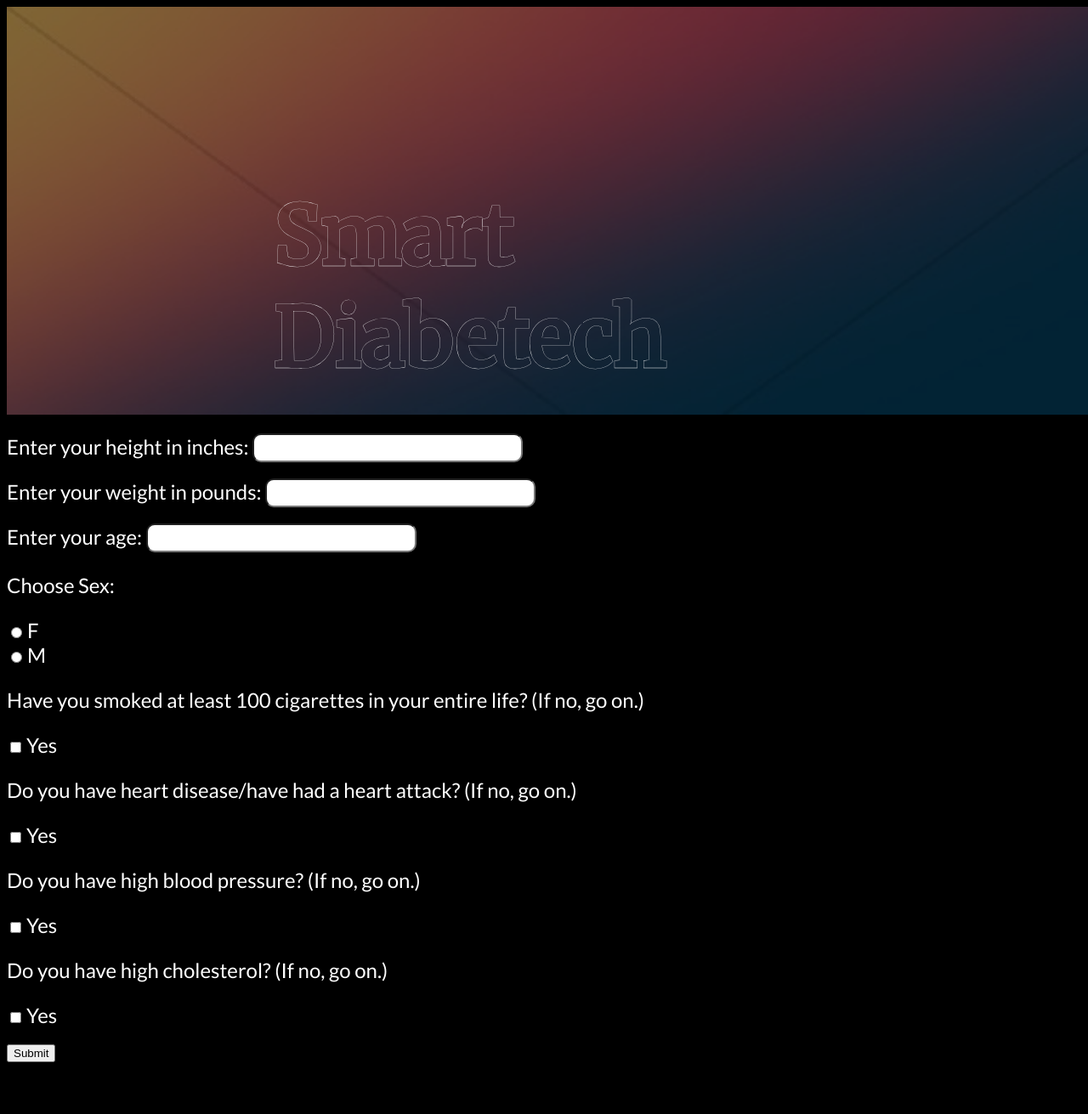
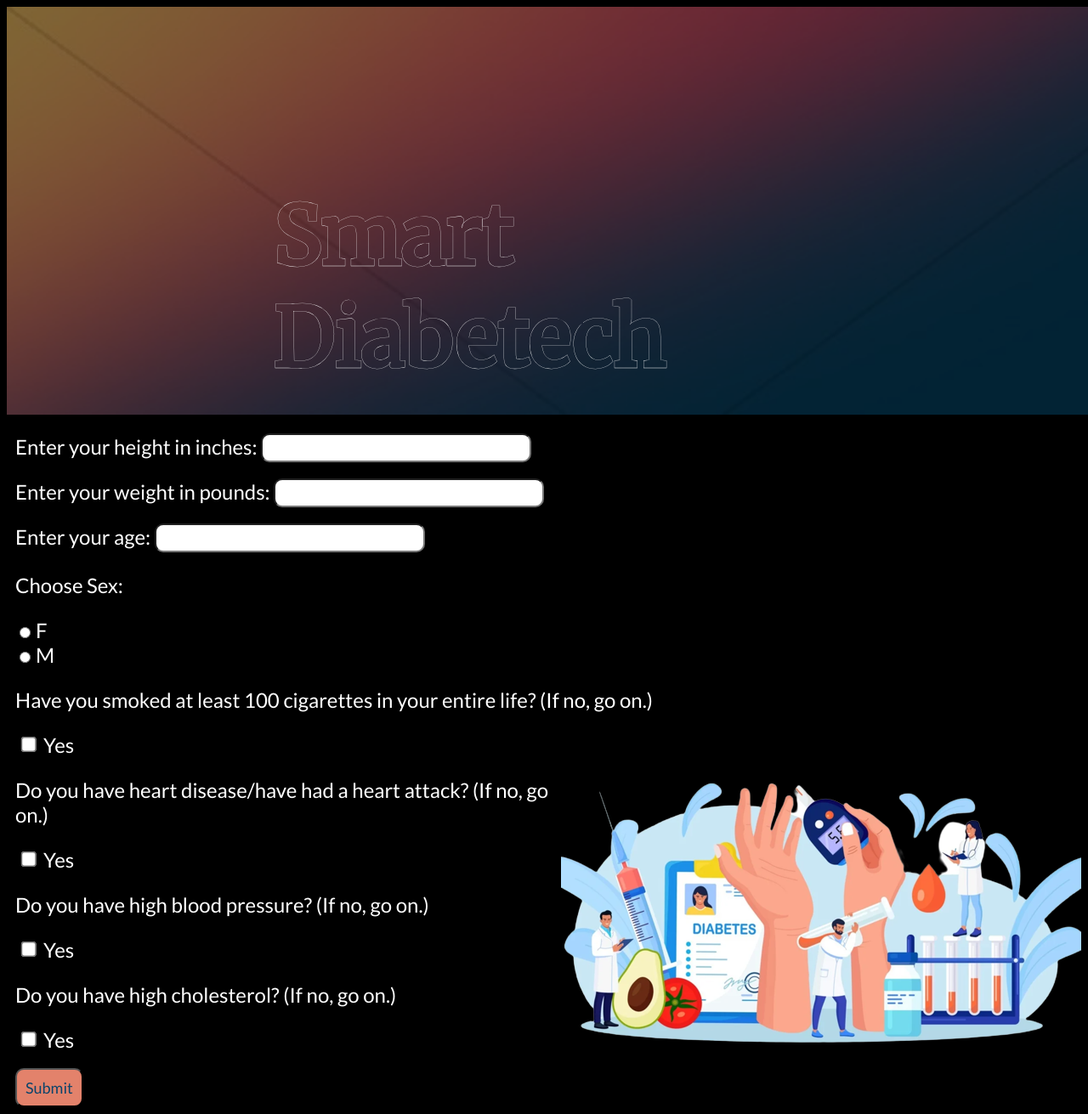
Before and after one commit to shreeyachand/technica-diabetes, a Flask app: page / in a window 1280 px wide; the page is wider, and only the part inside the window is pictured. Shown: that part at 85% size. Before the commit the page ends 1250 px from the top of that part, so only its background shows below. Run offline with Flask 2, Linux system fonts and the light colour scheme.

Commit message:
style changes and scaling

```diff
--- a/app.py
+++ b/app.py
@@ -2,6 +2,7 @@ from flask import Flask, render_template, request, redirect
 import pickle, os
 import numpy as np
 import pandas as pd
+from scipy import stats
 
 app_version = '1.1.0'
 
@@ -21,9 +22,12 @@ def results():
         responses.pop('weight')
         nn = pickle.load(open('./nnmodel.pkl', 'rb'))
         data = [1 if x=="1" else x for x in responses.values()]
-        data = [0 if x==None or x=="0" else x for x in responses.values()]
-        outp = np.array([pd.read_csv('y.csv')['Diabetes_012'].iloc[x] for x in nn.kneighbors(np.array(data).reshape(1,-1))[1]])
-        return render_template('data_test.html', nn_res=outp)
+        scl = pickle.load(open('scaler.sav', 'rb'))
+        data = scl.transform(np.array([0 if x==None or x=="0" else x for x in responses.values()]).reshape(1,-1))
+        outp = np.array([pd.read_csv('y.csv')['Diabetes_012'].iloc[x] for x in nn.kneighbors(data)[1]][0])
+        mode = stats.mode(outp)
+
+        return render_template('data_test.html', nn_res=list(outp)[int(mode[0])], clevel=(int(mode[1])/5.0)*100)
     else:
         return redirect('/')
 
@@ -34,4 +38,4 @@ def calc_bmi(lbs, height):
     return kg / (m*m)
 
 if __name__ == '__main__':
-    app.run(threaded=True, port=int(os.environ.get("PORT")))
+    app.run(port=int(os.environ.get("PORT")))
--- a/static/stylesheets/style.css
+++ b/static/stylesheets/style.css
@@ -1,7 +1,6 @@
 body {
     font-family: 'Lato', serif;
     color: white;
-    background: black;
 }
 
 #height, #weight, #age {
@@ -10,10 +9,43 @@ body {
     font-size: 24px;
 }
 
+#diabetes {
+    float: right;
+}
+
+.questions {
+    margin-left:10px;
+}
+#submit {
+    color: #0b446b;
+    font-size: 18px;
+    background-color: #e3826b;
+    font-family: 'Lato', serif;
+    border-radius: 10px;
+    padding: 10px;
+    transition-duration: 1s;
+}
+
+input[type="checkbox"] {
+    zoom: 1.5;
+}
+
+#submit:hover {
+    color:#e3826b;
+    background-color:#0b446b;
+    font-family: 'Lato', serif;
+    border-radius: 10px;
+    padding: 10px;
+}
+
 .indicator_label {
     font-family: 'Lato', serif;
     color: white;
     font-size: 24px;
+}
+
+body {
+    background: black;
 }
 
 h1 {
--- /dev/null
+++ b/templates/base.html
@@ -0,0 +1,13 @@
+<!DOCTYPE html>
+<html>
+    <link rel="stylesheet" href="{{ url_for('static', filename='stylesheets/style.css') }}">
+    <link rel="stylesheet" href="https://fonts.googleapis.com/css?family=Lato">
+    <link rel="stylesheet" href="https://fonts.googleapis.com/css?family=Merriweather">
+    <div class="introduction">
+        <div class="bkgdImage">
+            <img src="{{ url_for('static', filename='/header.jpeg') }}" alt="Top Image" width="1500" height="480">
+        </div>
+        <h1 class="header"> Smart Diabetech </h1><br>
+    </div>
+    <div>{% block content %} {% endblock %}</div>
+ </html>
--- a/templates/main.html
+++ b/templates/main.html
@@ -1,16 +1,8 @@
-<!DOCTYPE html>
-<html>
-    <link rel="stylesheet" href="{{ url_for('static', filename='stylesheets/style.css') }}">
-    <link rel="stylesheet" href="https://fonts.googleapis.com/css?family=Lato">
-    <link rel="stylesheet" href="https://fonts.googleapis.com/css?family=Merriweather">
+{% extends "base.html" %}
+{% block content %}
 <body>
 
-        <div class="introduction">
-            <div class="bkgdImage">
-                <img src="{{ url_for('static', filename='/header.jpeg') }}" alt="Top Image" width="1500" height="480">
-            </div>
-            <h1 class="header"> Smart Diabetech </h1><br>
-        </div>
+
     <div class="questions">
     <form class="justify-content-center form-inline" method="POST" action="{{ url_for('results') }}">
 
@@ -37,6 +29,8 @@
     <input name="smoking" type="checkbox" value=1 id="smoking_yes">
     <label for="smoking_yes" class="indicator_label">Yes</label>
 
+    <img src="static/diabetes.png" id="diabetes"></img>
+
     <!--heart disease-->
     <p class="indicator_label">Do you have heart disease/have had a heart attack? (If no, go on.) </p>
     <input name="heart_condition" type="checkbox" value=1 id="heart_yes">
@@ -52,10 +46,8 @@
     <input name="cholesterol" type="checkbox" value=1 id="heart_yes">
     <label for="heart_yes" class="indicator_label">Yes</label>
     <br><br>
-        <button type="submit" class="btn btn-primary">Submit</button>
+    <button type="submit" class="btn btn-primary" id="submit">Submit</button>
     </form>
     </div>
-
-
 </body>
-</html>
+{% endblock %}
```
Also changed, not shown: templates/data_test.html (+6 -7 lines), templates/full.html (deleted, +0 -59 lines), static/diabetes.png (added), 3 other files. Lines whose indentation alone changed are shown as unchanged.
